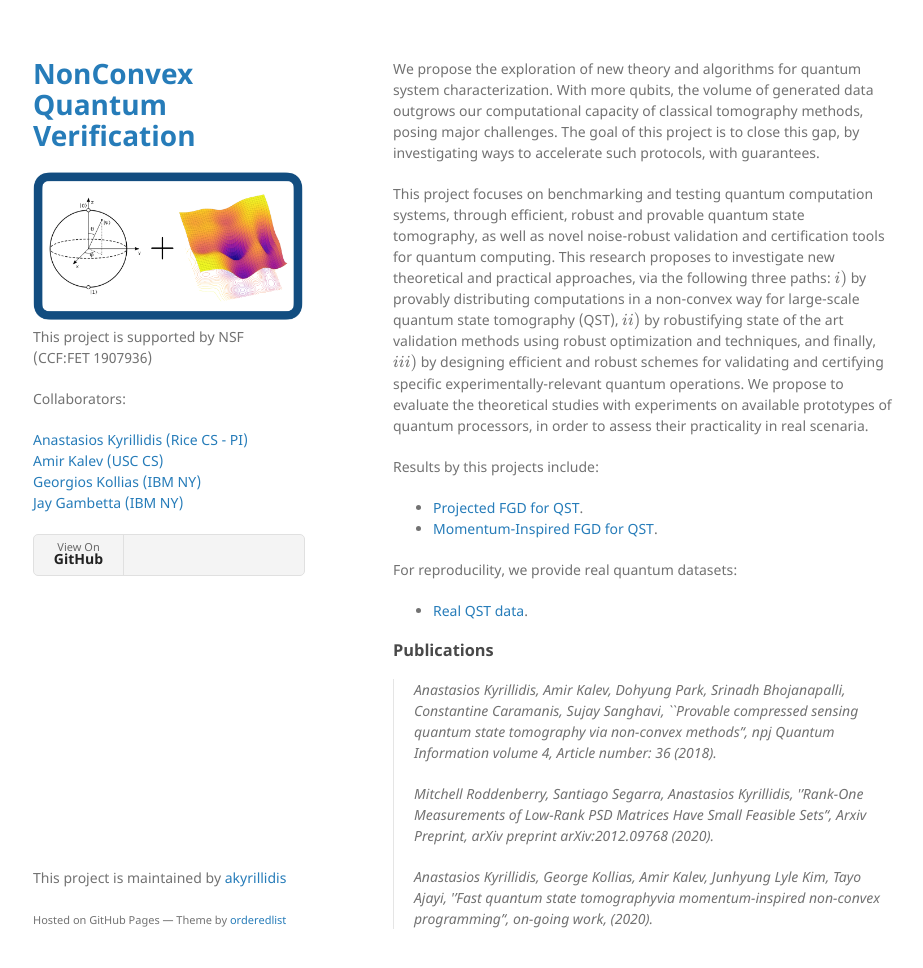
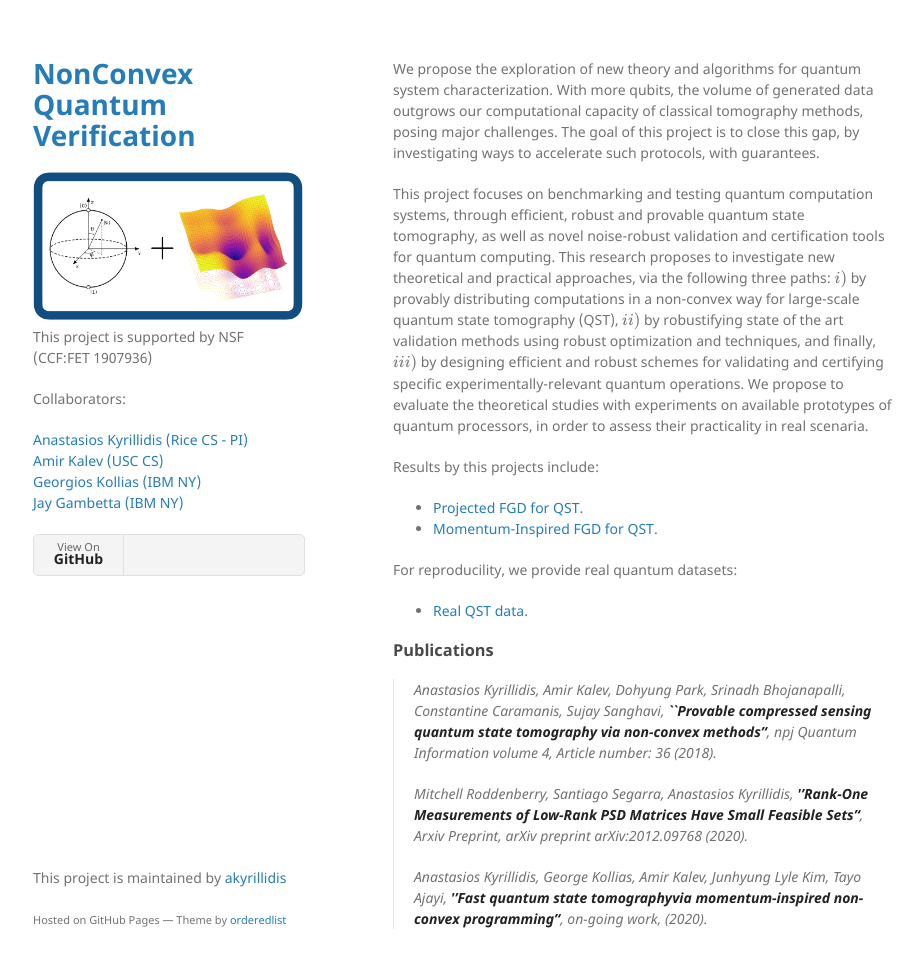
Before and after one commit to akyrillidis/nonconvex-qst, a Jekyll site: the page built from index.md, in a window 1280 px wide and 999 px high. Shown: the top 968 px of the window, without its empty margins (177-1100 px from the left). Built offline with Jekyll 4.4.1, drawn with Linux system fonts in a browser that asks for light colours; formulas are drawn with MathJax 3.

```diff
--- a/index.md
+++ b/index.md
@@ -17,8 +17,8 @@ For reproducility, we provide real quantum datasets:
 
 ### Publications
 
-> Anastasios Kyrillidis, Amir Kalev, Dohyung Park, Srinadh Bhojanapalli, Constantine Caramanis, Sujay Sanghavi, *``Provable compressed sensing quantum state tomography via non-convex methods''*, npj Quantum Information volume 4, Article number: 36 (2018).
+> Anastasios Kyrillidis, Amir Kalev, Dohyung Park, Srinadh Bhojanapalli, Constantine Caramanis, Sujay Sanghavi, **``Provable compressed sensing quantum state tomography via non-convex methods''**, npj Quantum Information volume 4, Article number: 36 (2018).
 >
-> Mitchell Roddenberry, Santiago Segarra, Anastasios Kyrillidis, *''Rank-One Measurements of Low-Rank PSD Matrices Have Small Feasible Sets''*, Arxiv Preprint, arXiv preprint arXiv:2012.09768 (2020).
+> Mitchell Roddenberry, Santiago Segarra, Anastasios Kyrillidis, **''Rank-One Measurements of Low-Rank PSD Matrices Have Small Feasible Sets''**, Arxiv Preprint, arXiv preprint arXiv:2012.09768 (2020).
 >
-> Anastasios Kyrillidis, George Kollias, Amir Kalev, Junhyung Lyle Kim, Tayo Ajayi, *''Fast quantum state tomographyvia momentum-inspired non-convex programming''*, on-going work, (2020).
+> Anastasios Kyrillidis, George Kollias, Amir Kalev, Junhyung Lyle Kim, Tayo Ajayi, **''Fast quantum state tomographyvia momentum-inspired non-convex programming''**, on-going work, (2020).
```
